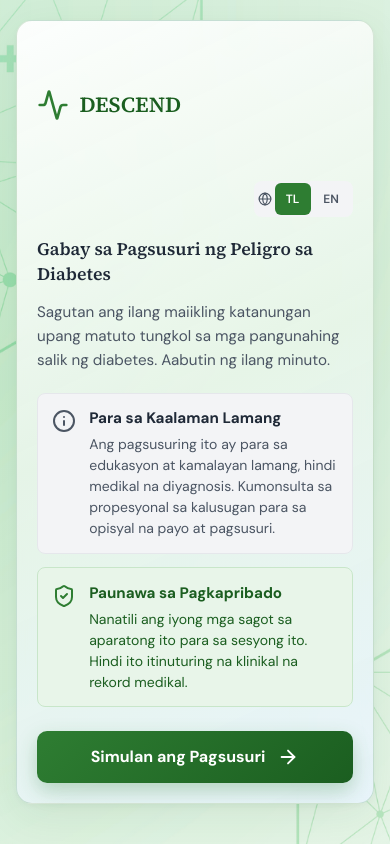
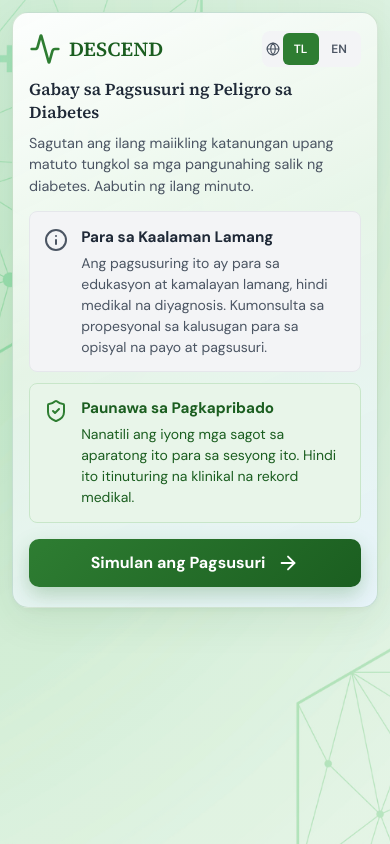
Before and after one commit to Lance0519/DESCEND, a React (Vite) app in the folder Frontend/: page / in a window 390 px wide. Built offline with nearby package versions, Linux system fonts and the light colour scheme; no server answers.

Commit message:
Tighten landing page spacing so mobile no longer looks sparse.
Co-authored-by: Cursor <cursoragent@cursor.com>

```diff
--- a/Frontend/src/pages/LandingPage.css
+++ b/Frontend/src/pages/LandingPage.css
@@ -2,10 +2,10 @@
   min-height: 100svh;
   min-height: 100dvh;
   display: flex;
-  align-items: center;
+  align-items: flex-start;
   justify-content: center;
-  padding: max(1rem, env(safe-area-inset-top)) max(1rem, env(safe-area-inset-right))
-    max(1rem, env(safe-area-inset-bottom)) max(1rem, env(safe-area-inset-left));
+  padding: max(0.75rem, env(safe-area-inset-top)) max(0.75rem, env(safe-area-inset-right))
+    max(0.75rem, env(safe-area-inset-bottom)) max(0.75rem, env(safe-area-inset-left));
   background: transparent;
 }
 
@@ -14,7 +14,7 @@
   width: 100%;
   background: var(--surface-card);
   border: 1px solid var(--surface-card-border);
-  padding: clamp(1.25rem, 4vw, 2.5rem);
+  padding: 1.15rem 1rem 1.25rem;
   border-radius: calc(var(--radius) + 4px);
   box-shadow: var(--surface-card-shadow);
   backdrop-filter: blur(10px);
@@ -25,51 +25,52 @@
   display: flex;
   align-items: center;
   justify-content: space-between;
-  gap: 0.75rem;
-  margin-bottom: 1.25rem;
-  flex-wrap: wrap;
+  gap: 0.5rem;
+  margin-bottom: 0.75rem;
+  flex-wrap: nowrap;
 }
 
 .landing__header .lang-toggle {
   flex-shrink: 0;
-  margin-left: auto;
 }
 
 .landing__brand {
   display: flex;
   align-items: center;
-  gap: 0.65rem;
+  gap: 0.5rem;
   min-width: 0;
-  flex: 1 1 8rem;
+  flex: 1 1 auto;
 }
 
 .landing__brand h1 {
-  font-size: clamp(1.35rem, 5vw, 1.75rem);
+  font-size: clamp(1.25rem, 5vw, 1.75rem);
   color: var(--color-primary-dark);
   word-break: break-word;
 }
 
 .landing__subtitle {
-  font-size: clamp(1.1rem, 4vw, 1.375rem);
-  margin-bottom: 0.85rem;
-  line-height: 1.4;
+  font-size: clamp(1.05rem, 4vw, 1.375rem);
+  margin-bottom: 0.5rem;
+  line-height: 1.35;
 }
 
 .landing__desc {
-  font-size: clamp(0.95rem, 3.5vw, 1.125rem);
+  font-size: clamp(0.9rem, 3.5vw, 1.125rem);
   color: var(--color-text-muted);
-  line-height: 1.6;
-  margin-bottom: 1.25rem;
+  line-height: 1.5;
+  margin-bottom: 0.85rem;
 }
 
-.landing__spacer {
-  height: 0.85rem;
+.landing__disclaimers {
+  display: flex;
+  flex-direction: column;
+  gap: 0.65rem;
 }
 
 .landing__cta {
   width: 100%;
-  min-height: 52px;
-  margin-top: 1.5rem;
+  min-height: 48px;
+  margin-top: 1rem;
   background: linear-gradient(135deg, var(--color-primary) 0%, var(--color-primary-dark) 100%);
   color: #fff;
   font-size: clamp(1rem, 3.5vw, 1.125rem);
@@ -89,19 +90,31 @@
   box-shadow: 0 10px 24px rgba(46, 125, 50, 0.34);
 }
 
-@media (max-width: 480px) {
+@media (min-width: 640px) {
   .landing {
-    align-items: flex-start;
-    padding-top: max(1.25rem, env(safe-area-inset-top));
+    align-items: center;
+    padding: 1.5rem;
+  }
+
+  .landing__card {
+    padding: 1.75rem 1.75rem 1.85rem;
   }
 
   .landing__header {
-    flex-direction: column;
-    align-items: flex-start;
+    margin-bottom: 1rem;
   }
 
-  .landing__header .lang-toggle {
-    align-self: flex-end;
+  .landing__desc {
+    margin-bottom: 1rem;
+  }
+
+  .landing__disclaimers {
+    gap: 0.75rem;
+  }
+
+  .landing__cta {
+    min-height: 52px;
+    margin-top: 1.25rem;
   }
 }
 
@@ -110,8 +123,11 @@
     padding: 2rem;
   }
 
+  .landing__card {
+    padding: 2rem 2.25rem 2rem;
+  }
+
   .landing__cta {
     min-height: 56px;
-    margin-top: 2rem;
   }
 }
--- a/Frontend/src/pages/LandingPage.tsx
+++ b/Frontend/src/pages/LandingPage.tsx
@@ -31,9 +31,10 @@ export function LandingPage() {
           <h2 className="landing__subtitle">{t.subtitle}</h2>
           <p className="landing__desc">{t.description}</p>
 
-          <DisclaimerBox title={t.disclaimerTitle} text={t.disclaimerText} icon={Info} variant="neutral" />
-          <div className="landing__spacer" />
-          <DisclaimerBox title={t.privacyTitle} text={t.privacyText} icon={ShieldCheck} variant="primary" />
+          <div className="landing__disclaimers">
+            <DisclaimerBox title={t.disclaimerTitle} text={t.disclaimerText} icon={Info} variant="neutral" />
+            <DisclaimerBox title={t.privacyTitle} text={t.privacyText} icon={ShieldCheck} variant="primary" />
+          </div>
 
           <button type="button" className="landing__cta" onClick={() => navigate('/access')}>
             {t.startAssessment}
```
